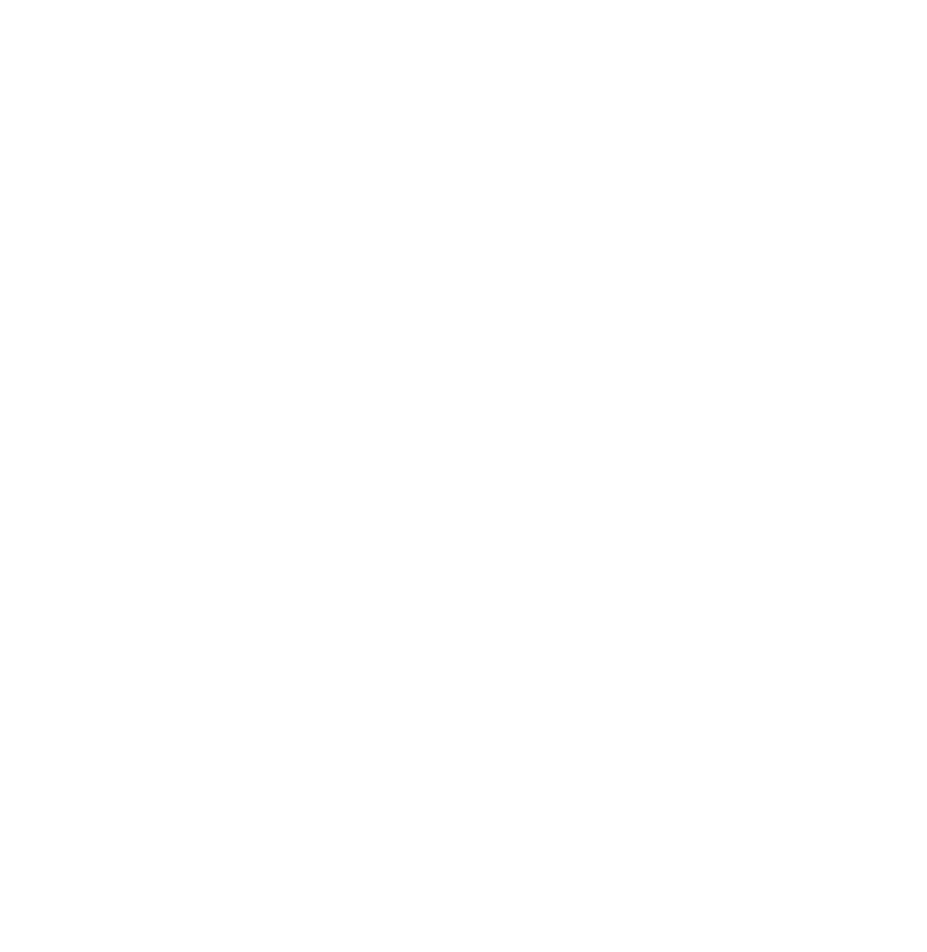
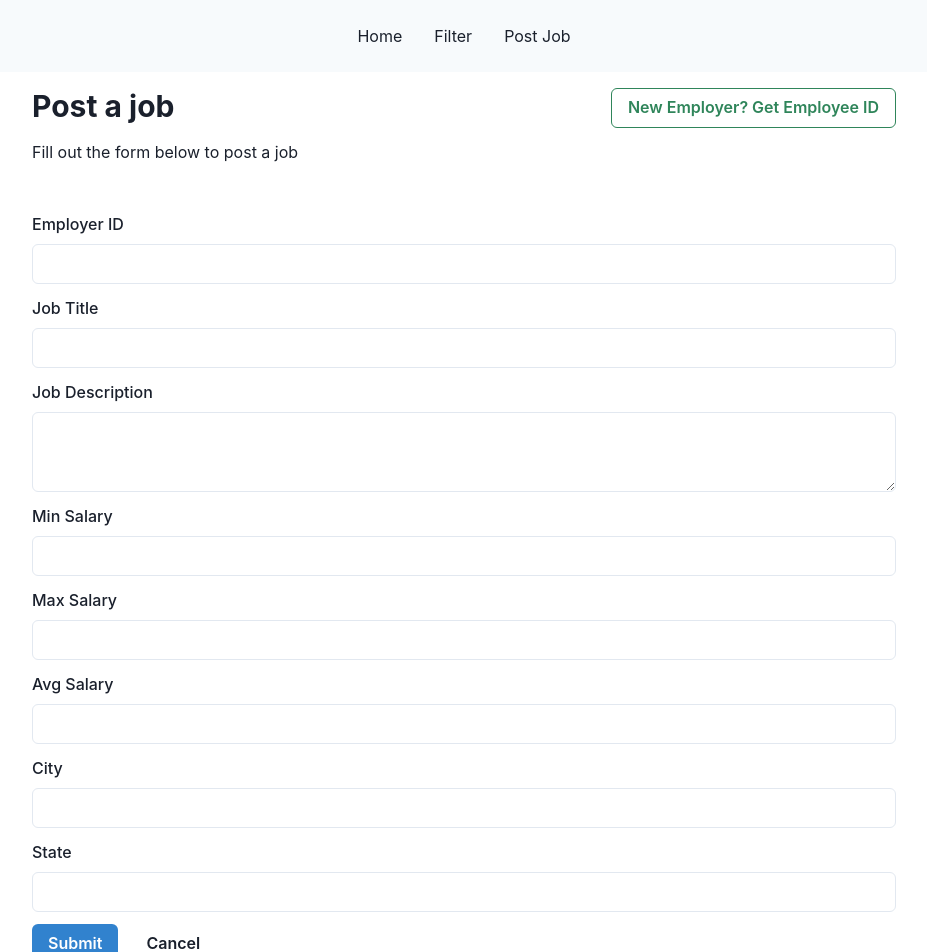
Before and after one commit to ivanmudarth/JobBoard, a React (Create React App) app in the folder client/: page /postjob/1 in a window 1280 px wide. Before the commit this address had no page. Shown: the top 952 px of the page, without its empty margins (176-1103 px from the left). Before the commit the page ends 800 px from the top, so only its background shows below. Built offline with nearby package versions, Linux system fonts and the light colour scheme.

Commit message:
add new jobs form

```diff
--- a/client/src/App.js
+++ b/client/src/App.js
@@ -6,7 +6,7 @@
 import Employer from "./components/Employer";
 import LandingPage from './components/Login Page/LandingPage';
 import Home from "./components/Home";
-
+import JobPostingForm from "./components/JobPostingForm";
 function App() {
   return (
     <div className="App">
@@ -14,6 +14,7 @@
 
       <Routes>
         <Route path="/" element={<LandingPage />} />
+        <Route path="/postjob/:id" element={<JobPostingForm />} />
         <Route path="/home/:id" element={<Home />} />
         <Route path="/filter/:id" element={<Filter/>} />
         <Route path="/view/:id/:userID" element={<View />} />
--- /dev/null
+++ b/client/src/components/JobPostingForm.js
@@ -0,0 +1,283 @@
+import React from 'react';
+import { useState } from "react";
+import {
+    VStack,
+    Heading,
+    Text,
+    Flex,
+    Button,
+    Box,
+    Modal,
+    ModalOverlay,
+    ModalContent,
+    ModalHeader,
+    ModalBody,
+    ModalCloseButton,
+    FormControl,
+    FormLabel,
+    Input,
+    Textarea,
+    FormErrorMessage,
+    ModalFooter
+  } from '@chakra-ui/react';
+import Navbar from './NavBar';
+
+import { useNavigate } from 'react-router-dom';
+import { useParams } from "react-router-dom";
+
+const JobPostingForm = () => {
+    const { id } = useParams();
+    const [isModalOpen, setIsModalOpen] = useState(false);
+    const navigate = useNavigate();
+
+    const handleSaveClick = () => {
+      setIsModalOpen(true);
+    };
+
+    const handleCloseModal = () => {
+      setIsModalOpen(false);
+    };
+
+    const goBackToLogin = () => {
+        navigate(`/home/${id}`)
+    }
+
+    const [formData, setFormData] = useState({
+        employerId: undefined,
+        jobTitle: "",
+        jobDescription: "",
+        minSalary: undefined,
+        maxSalary: undefined,
+        avgSalary: undefined,
+        city: "",
+        state: "",
+      });
+
+      const [employerDetails, setEmployerDetails] = useState({
+        employerName: '',
+        employeeCount: '',
+        revenue: '',
+        ownershipType: '',
+        city: '',
+        state: '',
+      });
+
+
+      const [jobDescriptionError, setJobDescriptionError] = useState("");
+
+      const handleChange = (e) => {
+        const { name, value } = e.target;
+        if (name === "jobDescription" && value.length > 550) {
+          setJobDescriptionError("Job description cannot exceed 550 characters.");
+        } else {
+          setJobDescriptionError("");
+        }
+        setFormData((prevData) => ({
+          ...prevData,
+          [name]: value,
+        }));
+      };
+
+      const handleInputChange = (e) => {
+        const { name, value } = e.target;
+        setEmployerDetails((prevDetails) => ({
+          ...prevDetails,
+          [name]: value,
+        }));
+      };
+
+      const handleSubmit = (e) => {
+        e.preventDefault();
+        console.log(formData); // replace with your own logic for submitting the data
+      };
+
+      const getEmployerID = () => {
+        // get new ID here
+        setFormData({employerId: 5}) // change this to new ID
+        setIsModalOpen(false); // close modal
+      }
+
+      const addJob = () => {
+        // add job and then navigate
+        navigate(`/filter/${id}`)
+      }
+
+  return (
+    <Box>
+      <Navbar user_id={id} />
+    <Box w="70%" maxW="70%" margin="0 auto">
+      <VStack p={4} alignItems="flex-start">
+        <Flex justifyContent="space-between" alignItems="flex-start" w="100%">
+          <Heading size="lg" mb={2}>
+            Post a job
+          </Heading>
+          <Button colorScheme="green" variant="outline"  onClick={handleSaveClick}>
+            New Employer? Get Employee ID
+          </Button>
+        </Flex>
+        <Text mb={4}>Fill out the form below to post a job</Text>
+      </VStack>
+
+      <Box p={4}>
+      <form>
+        <FormControl mb={3}>
+          <FormLabel>Employer ID</FormLabel>
+          <Input
+            type="text"
+            name="employerId"
+            value={formData.employerId}
+            onChange={handleChange}
+          />
+        </FormControl>
+        <FormControl mb={3}>
+          <FormLabel>Job Title</FormLabel>
+          <Input
+            type="text"
+            name="jobTitle"
+            value={formData.jobTitle}
+            onChange={handleChange}
+          />
+        </FormControl>
+        <FormControl mb={3} isInvalid={!!jobDescriptionError}>
+          <FormLabel>Job Description</FormLabel>
+          <Textarea
+            name="jobDescription"
+            value={formData.jobDescription}
+            onChange={handleChange}
+            maxLength={550}
+          />
+          <FormErrorMessage>{jobDescriptionError}</FormErrorMessage>
+        </FormControl>
+        <FormControl mb={3}>
+          <FormLabel>Min Salary</FormLabel>
+          <Input
+            type="number"
+            name="minSalary"
+            value={formData.minSalary}
+            onChange={handleChange}
+          />
+        </FormControl>
+        <FormControl mb={3}>
+          <FormLabel>Max Salary</FormLabel>
+          <Input
+            type="number"
+            name="maxSalary"
+            value={formData.maxSalary}
+            onChange={handleChange}
+          />
+        </FormControl>
+        <FormControl mb={3}>
+          <FormLabel>Avg Salary</FormLabel>
+          <Input
+            type="number"
+            name="avgSalary"
+            value={formData.avgSalary}
+            onChange={handleChange}
+          />
+        </FormControl>
+        <FormControl mb={3}>
+          <FormLabel>City</FormLabel>
+          <Input
+            type="text"
+            name="city"
+            value={formData.city}
+            onChange={handleChange}
+          />
+        </FormControl>
+        <FormControl mb={3}>
+          <FormLabel>State</FormLabel>
+          <Input
+            type="text"
+            name="state"
+            value={formData.state}
+            onChange={handleChange}
+          />
+        </FormControl>
+        <Button colorScheme="blue" mr={3} onClick={addJob}>
+              Submit
+        </Button>
+            <Button variant="ghost" onClick={goBackToLogin}>
+              Cancel
+        </Button>
+      </form>
+    </Box>
+
+    <Modal isOpen={isModalOpen} onClose={handleCloseModal}>
+        <ModalOverlay />
+        <ModalContent>
+          <ModalHeader>Get employer ID</ModalHeader>
+          <ModalBody>
+            <form>
+              <FormControl mb={3}>
+                <FormLabel>Employer name</FormLabel>
+                <Input
+                  type="text"
+                  name="employerName"
+                  value={employerDetails.employerName}
+                  onChange={handleInputChange}
+                />
+              </FormControl>
+              <FormControl mb={3}>
+                <FormLabel>Employee count</FormLabel>
+                <Input
+                  type="text"
+                  name="employeeCount"
+                  value={employerDetails.employeeCount}
+                  onChange={handleInputChange}
+                />
+              </FormControl>
+              <FormControl mb={3}>
+                <FormLabel>Revenue</FormLabel>
+                <Input
+                  type="text"
+                  name="revenue"
+                  value={employerDetails.revenue}
+                  onChange={handleInputChange}
+                />
+              </FormControl>
+              <FormControl mb={3}>
+                <FormLabel>Ownership type</FormLabel>
+                <Input
+                  type="text"
+                  name="ownershipType"
+                  value={employerDetails.ownershipType}
+                  onChange={handleInputChange}
+                />
+              </FormControl>
+              <FormControl mb={3}>
+                <FormLabel>City</FormLabel>
+                <Input
+                  type="text"
+                  name="city"
+                  value={employerDetails.city}
+                  onChange={handleInputChange}
+                />
+              </FormControl>
+              <FormControl mb={3}>
+                <FormLabel>State</FormLabel>
+                <Input
+                  type="text"
+                  name="state"
+                  value={employerDetails.state}
+                  onChange={handleInputChange}
+                />
+              </FormControl>
+            </form>
+          </ModalBody>
+          <ModalFooter>
+            <Button colorScheme="blue" mr={3} onClick={getEmployerID}>
+              Submit
+            </Button>
+            <Button variant="ghost" onClick={handleCloseModal}>
+              Cancel
+            </Button>
+          </ModalFooter>
+        </ModalContent>
+      </Modal>
+
+    </Box>
+    </Box>
+  );
+};
+
+export default JobPostingForm;
--- a/client/src/components/NavBar.js
+++ b/client/src/components/NavBar.js
@@ -17,7 +17,7 @@
         <Spacer />
         <Spacer />
         <Box>
-          <Link href="/postjob">Post Job</Link>
+          <Link href={`/postjob/${props.user_id}`}>Post Job</Link>
         </Box>
       </HStack>
     </Flex>
```
